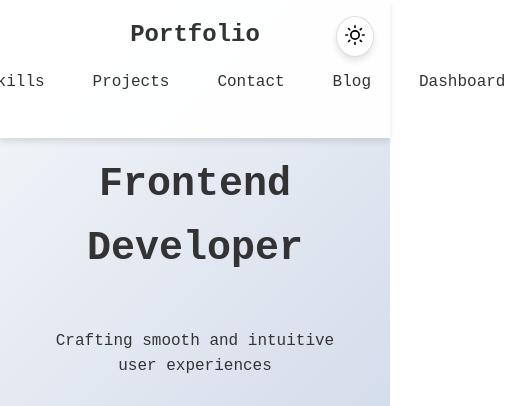
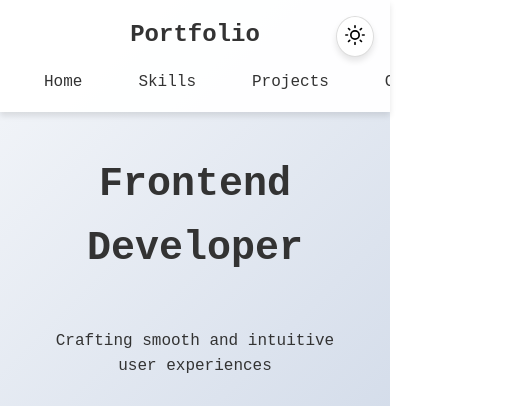
Before and after one commit to JawdsBaws/portfolio, a plain HTML site: page index.html in a window 390 px wide. Shown: the top 406 px of the page, 521 px wide, since content can reach past the window. Drawn offline with Linux system fonts and the light colour scheme.

Commit message:
fix: make navigation menu horizontally scrollable on mobile

```diff
--- a/styles.css
+++ b/styles.css
@@ -695,14 +695,29 @@ button[type="submit"]:active::after {
     .nav-content {
         flex-direction: column;
         text-align: center;
+        padding: 0;
     }
 
     .nav-links {
         margin-top: 1rem;
+        overflow-x: auto;
+        white-space: nowrap;
+        -webkit-overflow-scrolling: touch;
+        padding: 0 1rem;
+        scrollbar-width: none;
+        -ms-overflow-style: none;
+        display: flex;
+        width: 100%;
+    }
+
+    .nav-links::-webkit-scrollbar {
+        display: none;
     }
 
     .nav-links li {
-        margin: 0 1rem;
+        margin: 0;
+        padding: 0 0.75rem;
+        flex: 0 0 auto;
     }
 
     .hero h1 {
```
